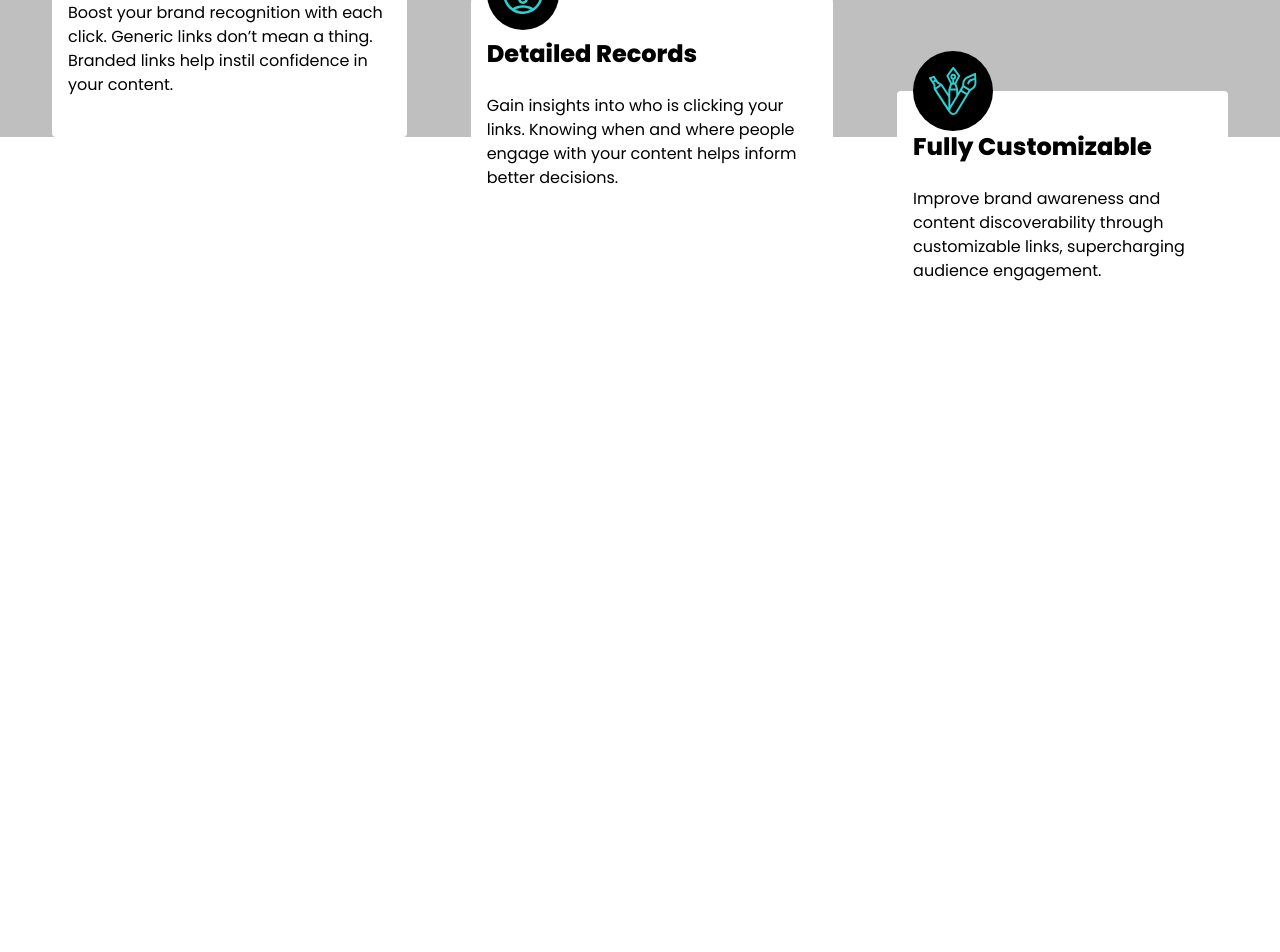
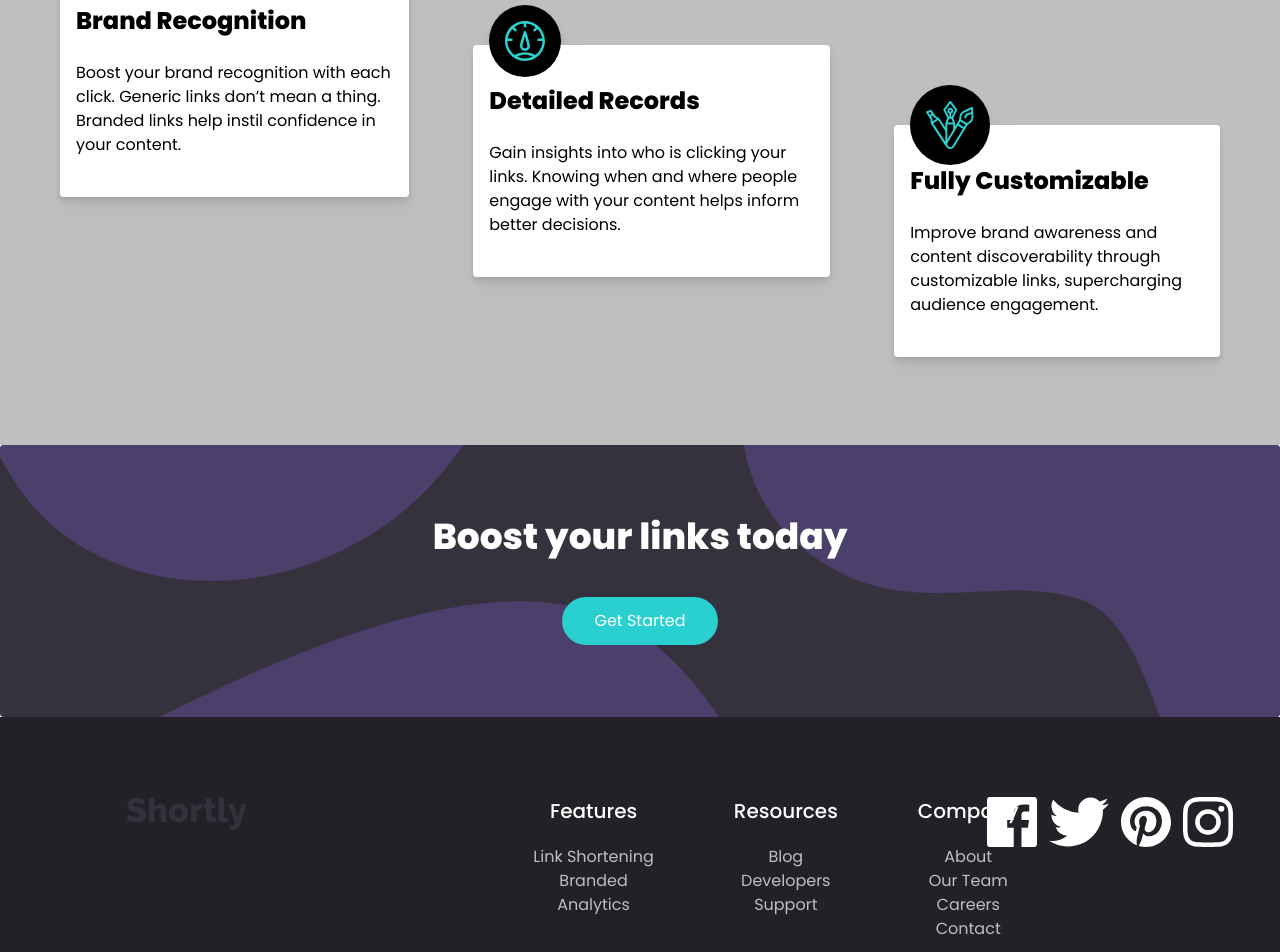
Before and after one commit to Einsteinj04/URL-shortener-app, a React (Vite) app: page / in a window 1280 px wide. Shown: the part 1020-1972 px from the top of the page. Before the commit the page ends 1343 px from the top, so only its background shows below. Built offline with nearby package versions, Linux system fonts and the light colour scheme.

Commit message:
Added footer

```diff
--- a/src/App.jsx
+++ b/src/App.jsx
@@ -1,18 +1,22 @@
-import React from 'react'
-import Navbar from './components/Navbar/Navbar'
+import React from "react";
+import Navbar from "./components/Navbar/Navbar";
 import Hero from "./components/Hero/Hero";
 import Statistics from "./components/Statistics/Statistics";
+import Boost from "./components/Boost/Boost";
+import Footer from "./components/Footer/Footer";
 
 const App = () => {
   return (
-    <div>
+    <div className="h-full">
       <Navbar />
       <div className="my-10 sm:mx-20 mx-5">
         <Hero />
       </div>
       <Statistics />
+      <Boost />
+      <Footer/>
     </div>
   );
-}
+};
 
-export default App
+export default App;
--- /dev/null
+++ b/src/components/Boost/Boost.jsx
@@ -0,0 +1,21 @@
+import React from 'react'
+import Img from '../../images/bg-boost-desktop.svg'
+
+const Boost = () => {
+  return (
+      <div className="md:p-8 p-3 bg-verydarkblue rounded z-10 md:gap-6 gap-3 relative max-h-[300%] w-full">
+        <img
+          src={Img}
+          className="absolute overflow-hidden h-full w-full top-0 right-0 left-0 bottom-0 rounded"
+      />
+      <h4 className='text-white relative sm:text-4xl text-3xl font-bold text-center md:my-10 my-5'>Boost your links today</h4>
+        <button
+          className="bg-cyan text-white relative flex  rounded-full md:px-8 px-6 md:py-3 py-2 self-start  mx-auto md:mb-10 mb-5"
+        >
+          Get Started
+        </button>
+      </div>
+  );
+}
+
+export default Boost
--- /dev/null
+++ b/src/components/Footer/Footer.jsx
@@ -0,0 +1,53 @@
+import React from 'react'
+import Logo  from '../../images/logo.svg'
+import Facebook from "../../images/icon-facebook.svg";
+import Instagram from "../../images/icon-instagram.svg";
+import Pinterest from "../../images/icon-pinterest.svg";
+import Twitter from "../../images/icon-twitter.svg";
+// import { ReactComponent as Twitter} from "../../images/icon-twitter.svg";
+
+
+const Footer = () => {
+  return (
+    <div className="bg-verydarkviolet grid md:grid-cols-3 grid-cols-1 md:p-20 sm:p-10 p-10 gap-x-60 gap-y-20">
+      <div>
+        <img src={Logo} className="text-white fill-current mx-auto" />
+      </div>
+      <div className="flex md:flex-row flex-col grow gap-x-20 gap-y-10 mx-auto">
+        <section>
+          <div className="text-white font-medium text-xl mb-5 text-center">Features</div>
+          <p className="text-gray hover:text-cyan cursor-pointer whitespace-nowrap text-center">
+            Link Shortening
+          </p>
+          <p className="text-gray hover:text-cyan cursor-pointer text-center">Branded</p>
+          <p className="text-gray hover:text-cyan cursor-pointer text-center">Analytics</p>
+        </section>
+        <section>
+          <div className="text-white font-medium text-xl mb-5 text-center">Resources</div>
+          <p className="text-gray hover:text-cyan cursor-pointer text-center">Blog</p>
+          <p className="text-gray hover:text-cyan cursor-pointer text-center">Developers</p>
+          <p className="text-gray hover:text-cyan cursor-pointer text-center">Support</p>
+        </section>
+        <section>
+          <div className="text-white font-medium text-xl mb-5 texxt-center">Company</div>
+          <p className="text-gray hover:text-cyan cursor-pointer text-center">About</p>
+          <p className="text-gray hover:text-cyan cursor-pointer text-center">Our Team</p>
+          <p className="text-gray hover:text-cyan cursor-pointer text-center">Careers</p>
+          <p className="text-gray hover:text-cyan cursor-pointer text-center">Contact</p>
+        </section>
+      </div>
+      <div className="flex gap-3 md:h-[50px] h-[20px] mx-auto">
+        <img
+          src={Facebook}
+          className="filter brightness-0 brightness-cyan invert"
+        />
+        <img src={Twitter} />
+        {/* <Twitter className="text-red" /> */}
+        <img src={Pinterest} className=" text-black" />
+        <img src={Instagram} />
+      </div>
+    </div>
+  );
+}
+
+export default Footer
--- a/src/components/Navbar/Navbar.jsx
+++ b/src/components/Navbar/Navbar.jsx
@@ -9,7 +9,7 @@ const Navbar = () => {
   const toggleMenu = () => setIsOpen(!isOpen);
   return (
     <div>
-      <div className="fixed bg-white w-screen top-0 px-5 pt-8 pb-4 sm:px-8  drop-shadow-lg border-slate z-1000">
+      <div className="fixed bg-white w-screen top-0 px-5 pt-8 pb-4 sm:px-8  drop-shadow-lg border-slate z-50">
         <div className="flex gap-x-14 items-center text-lg font-sans">
           <div
           // className="md:static fixed top-10 sm:left-8 left-5"
--- a/src/components/Statistics/Cards.jsx
+++ b/src/components/Statistics/Cards.jsx
@@ -3,11 +3,15 @@ import React from 'react'
 const Cards = ({icon,title,text, position}) => {
   return (
     <div>
-      <div className={`bg-white relative ${position} px-4 py-10 rounded mx-5`}>
+      <div
+        className={`bg-white relative ${position} px-4 py-10 rounded mx-5 drop-shadow-lg`}
+      >
         <div className="absolute -top-10 bg-black rounded-full">
           <img src={icon} className="p-4" />
         </div>
-        <h3 className="text-center md:text-left text-2xl font-bold mb-6">{title}</h3>
+        <h3 className="text-center md:text-left text-2xl font-bold mb-6">
+          {title}
+        </h3>
         <p className="text-center md:text-left">{text}</p>
       </div>
     </div>
--- a/src/components/Statistics/Statistics.jsx
+++ b/src/components/Statistics/Statistics.jsx
@@ -1,26 +1,27 @@
-import React from 'react'
+import React from "react";
 
-import Shortener from './Shortener'
+import Shortener from "./Shortener";
 import Cards from "./Cards";
-import Icon1 from '../../images/icon-brand-recognition.svg'
-import Icon2 from '../../images/icon-detailed-records.svg'
+import Boost from "../Boost/Boost";
+import Icon1 from "../../images/icon-brand-recognition.svg";
+import Icon2 from "../../images/icon-detailed-records.svg";
 import Icon3 from "../../images/icon-fully-customizable.svg";
 
 const Statistics = () => {
   return (
-    <div className="bg-gray relativ px-5 sm:px-8 z-10 ">
-      <div className="absolut left-0 right-0 relative -top-10 m-auto md:w-[60%] w-[90%] z-10">
+    <div className="bg-gray z-10 pb-20 h-fit sm:px-10 px-5">
+      <div className=" left-0 right-0 relative -top-10 m-auto md:w-[60%] w-[90%] z-10">
         <Shortener />
       </div>
-      <div className="">
-        <h2 className="text-center md:text-4xl font-bold text-3xl md:p-6 p-3 md:pt-[5%] sm:pt-[10%] pt-[25%]">
+      <div className="w-full ">
+        <h2 className="text-center md:text-4xl font-bold text-3xl md:p-6 p-3 md:pt-[5%] pt-[10%] relative">
           Advanced Statistics
         </h2>
         <p className="text-center text-slate md:text-xl max-w-[500px] mx-auto pb-10">
           Track how your links are performing across the web with our advanced
           statistics dashboard.
         </p>
-        <div className="flex md:flex-row flex-col md:gap-6 gap-20 relativ">
+        <div className="flex md:flex-row flex-col md:gap-6 gap-20 md:mt-[5%] mt-[10%] md:h-[400px] h-fit">
           <Cards
             icon={Icon1}
             title={"Brand Recognition"}
@@ -34,7 +35,7 @@ const Statistics = () => {
             text={
               "Gain insights into who is clicking your links. Knowing when and where people engage with your content helps inform better decisions."
             }
-            position={"top-[40%]"}
+            position={"top-[20%]"}
           />
           <Cards
             icon={Icon3}
@@ -42,12 +43,13 @@ const Statistics = () => {
             text={
               "Improve brand awareness and content discoverability through customizable links, supercharging audience engagement."
             }
-            position={"top-[80%]"}
+            position={"top-[40%]"}
           />
         </div>
+        {/* <Boost /> */}
       </div>
     </div>
   );
-}
+};
 
-export default Statistics
+export default Statistics;
```
Also changed, not shown: src/components/Statistics/Shortener.jsx (+44 -14 lines).
